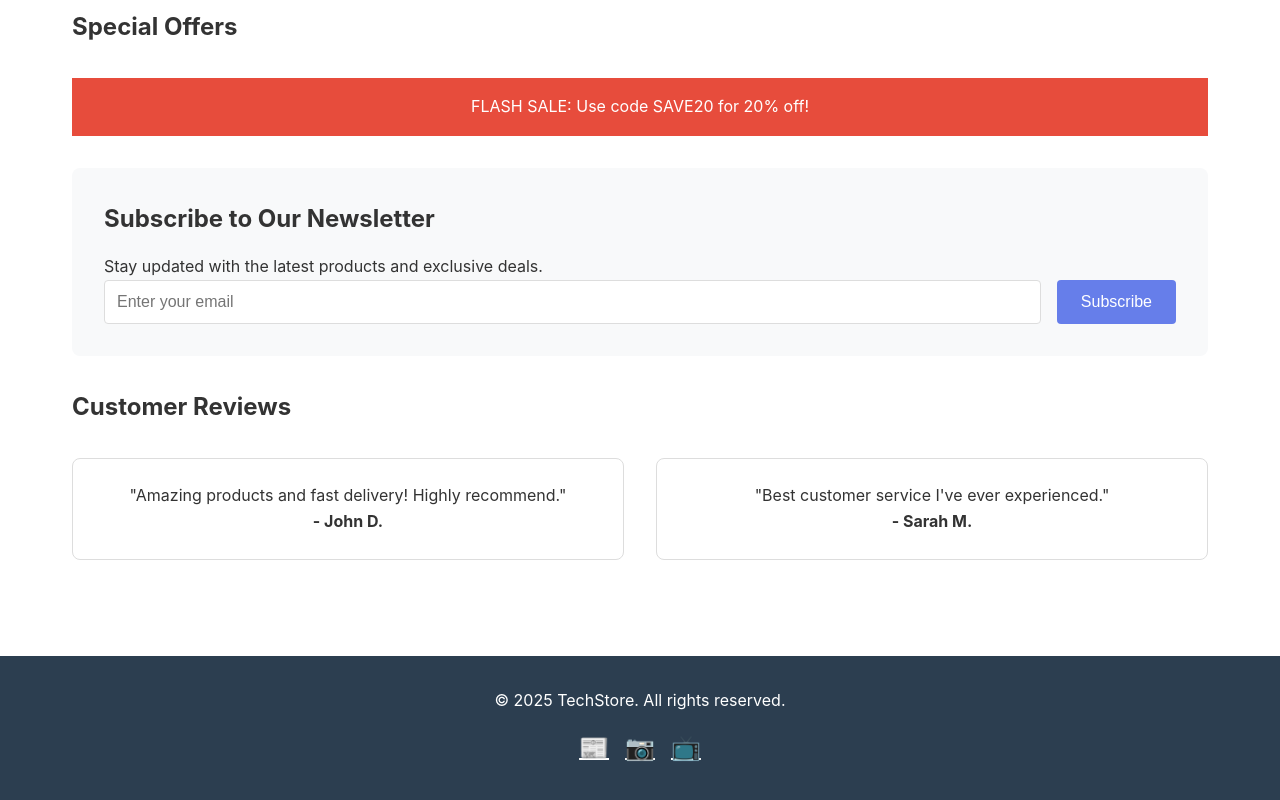
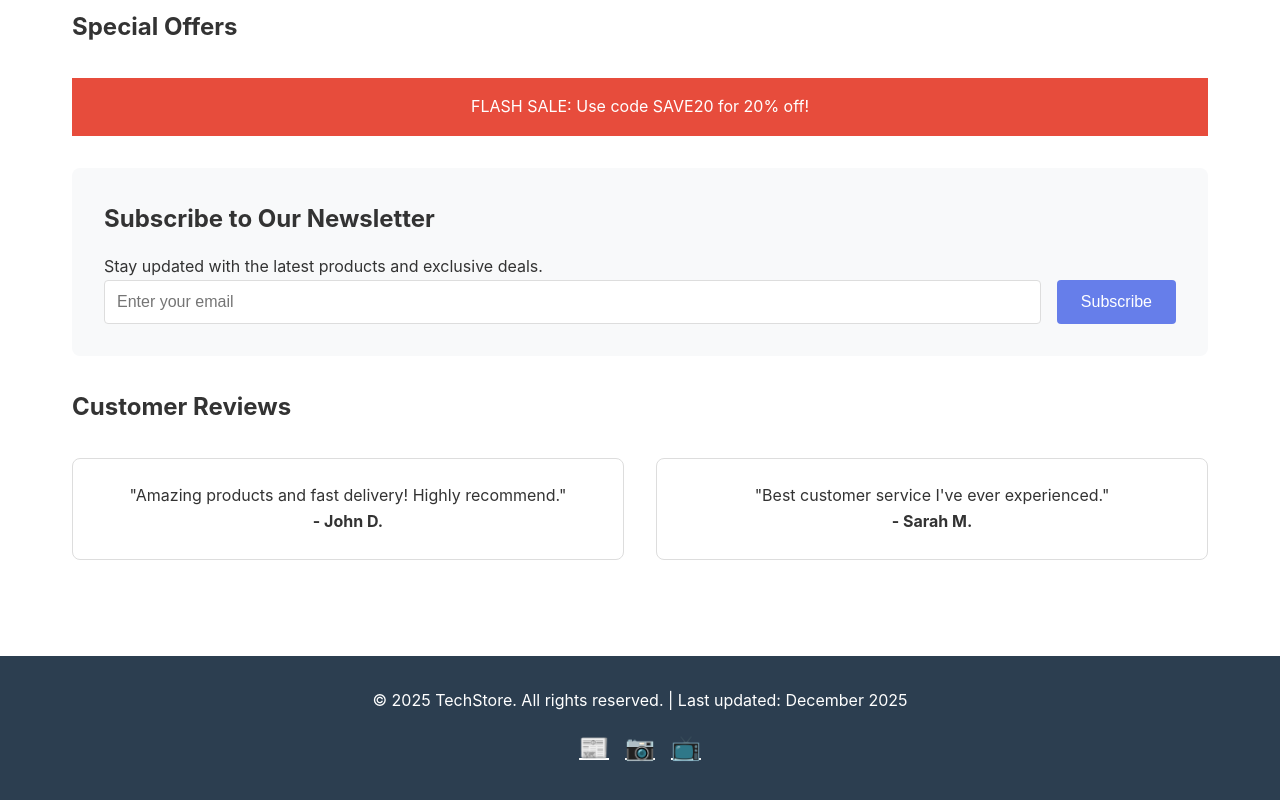
Before and after one commit to mattqlf/test-atagent, a website: page public/index.html in a window 1280 px wide. Shown: the part 711-1511 px from the top of the page. Drawn offline with Linux system fonts and the light colour scheme.

Commit message:
update footer

```diff
--- a/public/index.html
+++ b/public/index.html
@@ -225,7 +225,7 @@
     </main>
 
     <footer>
-        <p>&copy; 2025 TechStore. All rights reserved.</p>
+        <p>&copy; 2025 TechStore. All rights reserved. | Last updated: December 2025</p>
         <div class="social-links">
             <!-- ACCESSIBILITY ISSUE: Links without accessible names -->
             <a href="#">&#128240;</a>
```
